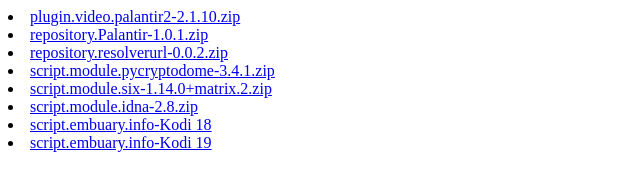
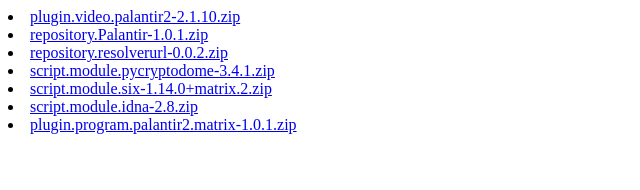
Before and after one commit to palantirsource/palantir, a plain HTML site: page index.html in a window 1280 px wide. Shown: the whole page, without its empty margins (0-640 px from the left). Drawn offline with Linux system fonts and the light colour scheme.

Commit message:
Update index.html

```diff
--- a/index.html
+++ b/index.html
@@ -4,5 +4,4 @@
 <li><a href="script.module.pycryptodome-3.4.1.zip">script.module.pycryptodome-3.4.1.zip</a></li>
 <li><a href="script.module.six-1.14.0+matrix.2.zip">script.module.six-1.14.0+matrix.2.zip</a></li>
 <li><a href="script.module.idna-2.8.zip">script.module.idna-2.8.zip</a></li>
-<li><a href="script.embuary.info-1.3.0.zip">script.embuary.info-Kodi 18</a></li>
-<li><a href="script.embuary.info-2.0.7.zip">script.embuary.info-Kodi 19</a></li>
+<li><a href="plugin.program.palantir2.matrix-1.0.1.zip">plugin.program.palantir2.matrix-1.0.1.zip</a></li>
```
